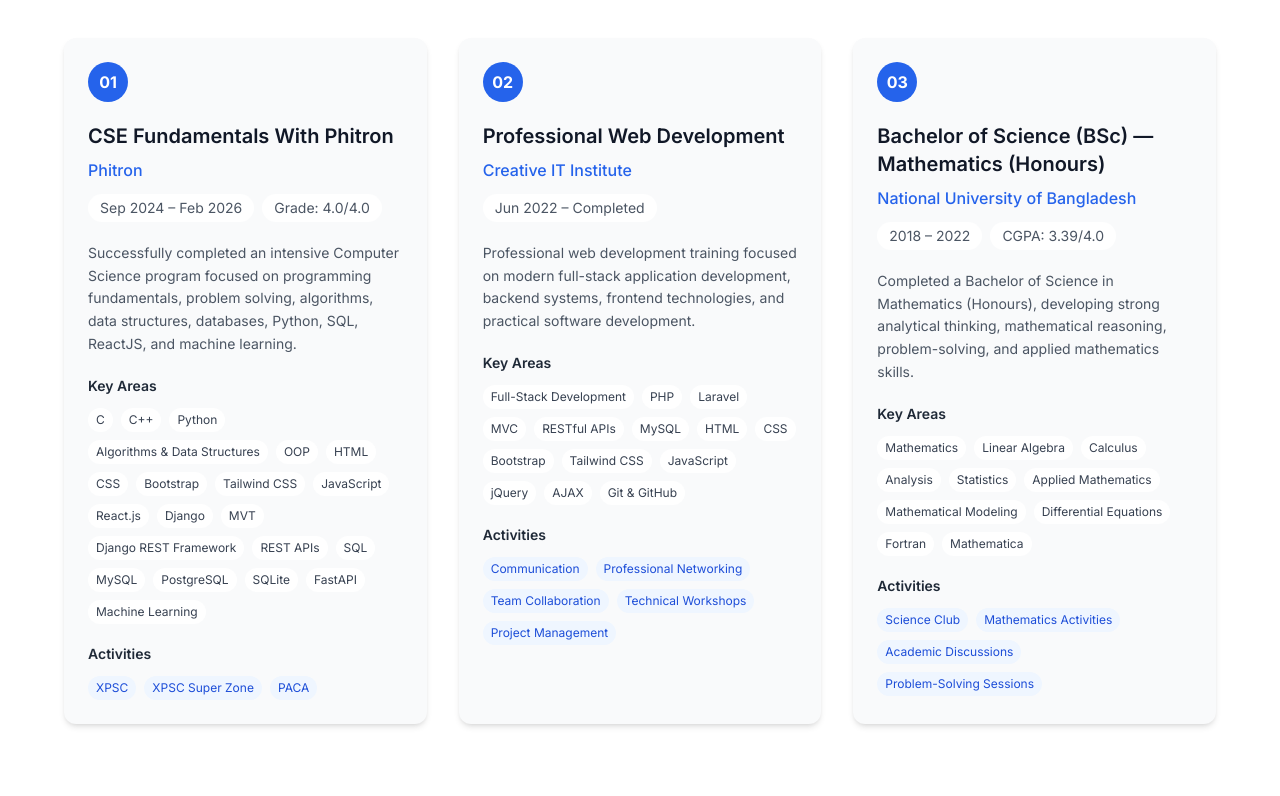
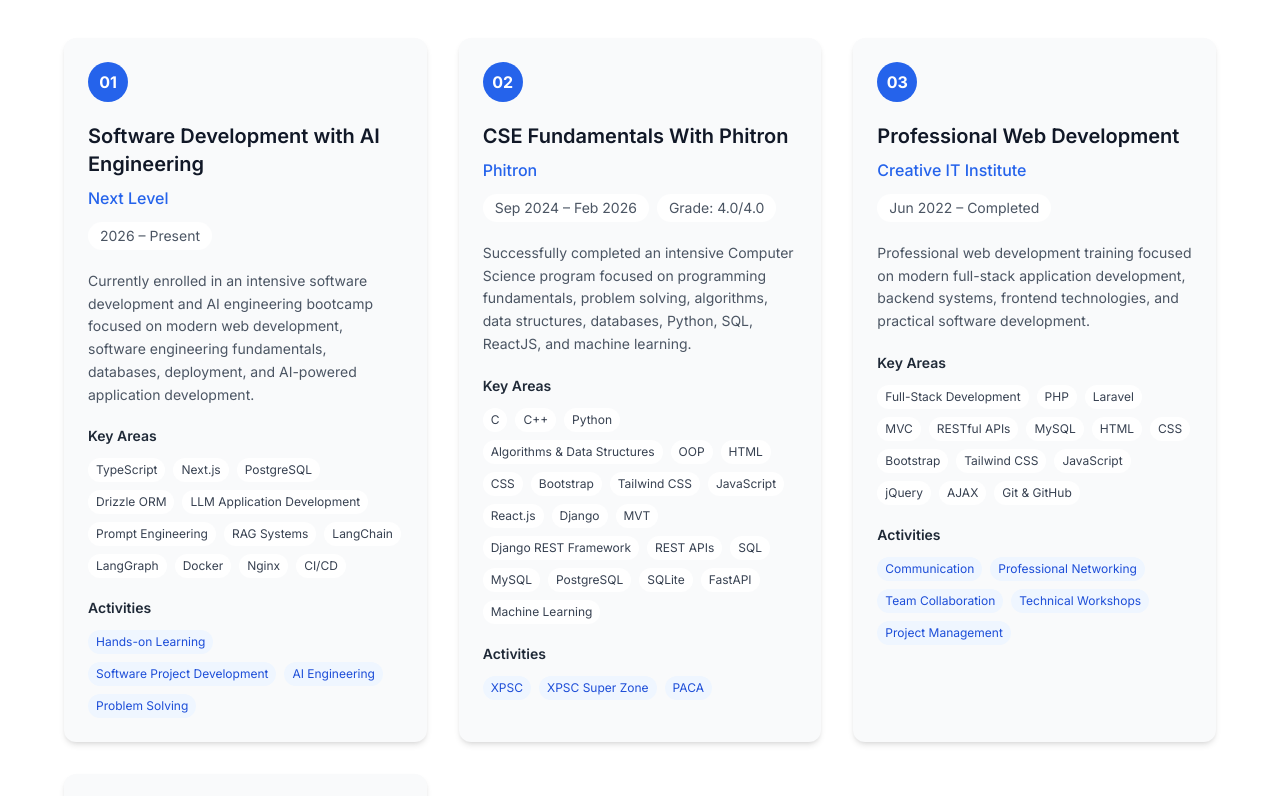
Before and after one commit to jahir002201/my_portfolio, a Next.js app: page / in a window 1280 px wide. Shown: the part 1840-2636 px from the top of the page. Built offline with nearby package versions, Linux system fonts and the light colour scheme.

Commit message:
edu add Next Level

```diff
--- a/components/Education.tsx
+++ b/components/Education.tsx
@@ -25,6 +25,34 @@
   }, []);
 
   const education = [
+    {
+      title: "Software Development with AI Engineering",
+      institution: "Next Level",
+      duration: "2026 – Present",
+      description:
+        "Currently enrolled in an intensive software development and AI engineering bootcamp focused on modern web development, software engineering fundamentals, databases, deployment, and AI-powered application development.",
+      areas: [
+        "TypeScript",
+        "Next.js",
+        "PostgreSQL",
+        "Drizzle ORM",
+        "LLM Application Development",
+        "Prompt Engineering",
+        "RAG Systems",
+        "LangChain",
+        "LangGraph",
+        "Docker",
+        "Nginx",
+        "CI/CD"
+      ],
+      activities: [
+        "Hands-on Learning",
+        "Software Project Development",
+        "AI Engineering",
+        "Problem Solving"
+      ]
+    }
+    ,
     {
       title: "CSE Fundamentals With Phitron",
       institution: "Phitron",
```
